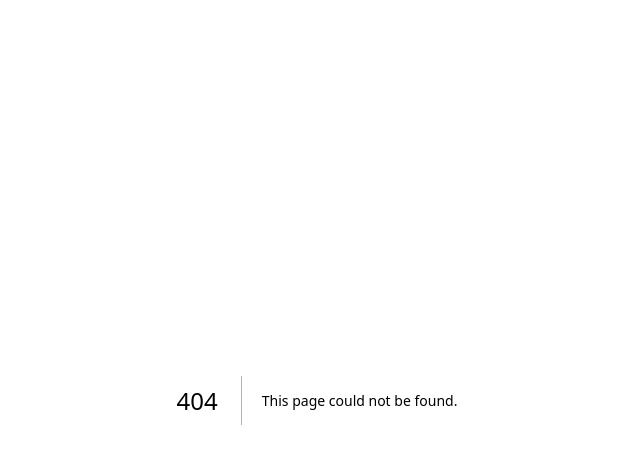
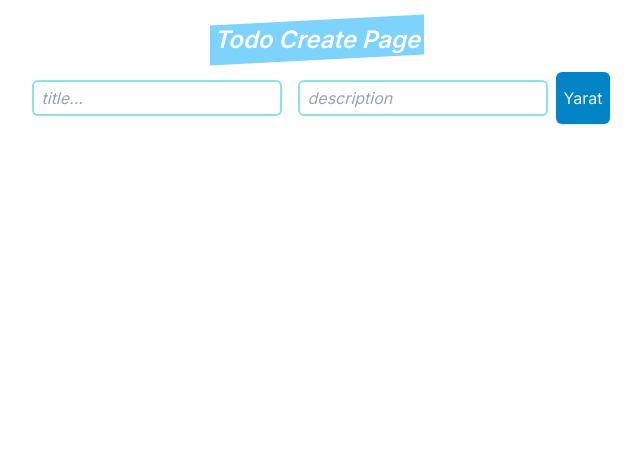
Before and after one commit to burakbehlull/nextjs-server-actions, a Next.js app: page /create in a window 1280 px wide. Before the commit this address had no page. Shown: the top 464 px of the page, without its empty margins (323-964 px from the left). Built offline with nearby package versions, Linux system fonts and the light colour scheme.

Commit message:
feat: "Create page" create and add component to util

```diff
--- a/src/app/config/mongodb.ts
+++ b/src/app/config/mongodb.ts
@@ -1,6 +1,7 @@
 import mongoose from "mongoose";
 export default async function connectMongo() {
     try {
+        //MONGODB URL
         await mongoose.connect('mongodb+srv://burakyabgu:Burak123@cluster0.s7cqbgh.mongodb.net')
         console.log('MongoDB veritabanına bağlandı.')
     } catch (err) {
--- /dev/null
+++ b/src/app/create/page.tsx
@@ -0,0 +1,35 @@
+"use client"
+import axios from "axios"
+import { useState } from "react"
+import HeaderText from '../utils/HeaderText'
+export default function Create(){
+    const [title, setTitle] = useState('')
+    const [description, setDescription] = useState('')
+    async function handleSubmit(e:any){
+        e.preventDefault()
+        if(title && description) {
+            try {
+                const res = await axios.post('/api', {
+                    title,
+                    description
+                })
+                if(res.data) console.log(res.data)
+            } catch (err) {
+                console.log('hata: ', err)
+            }
+        } else {
+            alert('Alanları boş bırakmayınız.')
+        }
+
+    }
+    return(
+        <>
+            <HeaderText>Todo Create Page</HeaderText>
+            <form onSubmit={handleSubmit}>
+                <input type="text" value={title} onChange={(e)=> setTitle(e.target.value)} placeholder="title..." />
+                <input type="text" value={description} onChange={(e)=> setDescription(e.target.value)} placeholder="description" />
+                <button type="submit">Yarat</button>
+            </form>
+        </>
+    )
+}
--- a/src/app/globals.css
+++ b/src/app/globals.css
@@ -1,3 +1,25 @@
 @tailwind base;
 @tailwind components;
 @tailwind utilities;
+
+@layer base {
+    * {
+        @apply outline-none
+    }
+    input {
+        @apply border-2 border-solid border-[#8de2e3] rounded-md p-1 pl-2 m-2 shadow-sm placeholder:italic hover:border-[#7deef0];
+    }
+    input:focus {
+        @apply border-[#92d5d6] ring-1
+    }
+    form {
+        @apply flex justify-center block mt-4
+    }
+    button[type="submit"] {
+        @apply bg-sky-600 rounded-md py-[.3em] px-[.5em] text-zinc-100 shadow inline-block focus:ring-1
+    }
+
+    h1 {
+        @apply text-center text-4xl text-sky-400 mt-6
+    }
+}
--- /dev/null
+++ b/src/app/utils/HeaderText.tsx
@@ -0,0 +1,13 @@
+import React from 'react'
+const HeaderText : React.FC<{children:React.ReactNode}> = ({children}) => {
+
+    return(
+        <blockquote className="text-2xl font-semibold italic text-center text-sky-600 mt-6">
+            <span className="before:block before:absolute before:-inset-1 before:-skew-y-3 before:bg-sky-300 relative inline-block">
+                <span className="relative text-white">{children}</span>
+            </span>
+        </blockquote>
+    )
+
+}
+export default HeaderText
```
